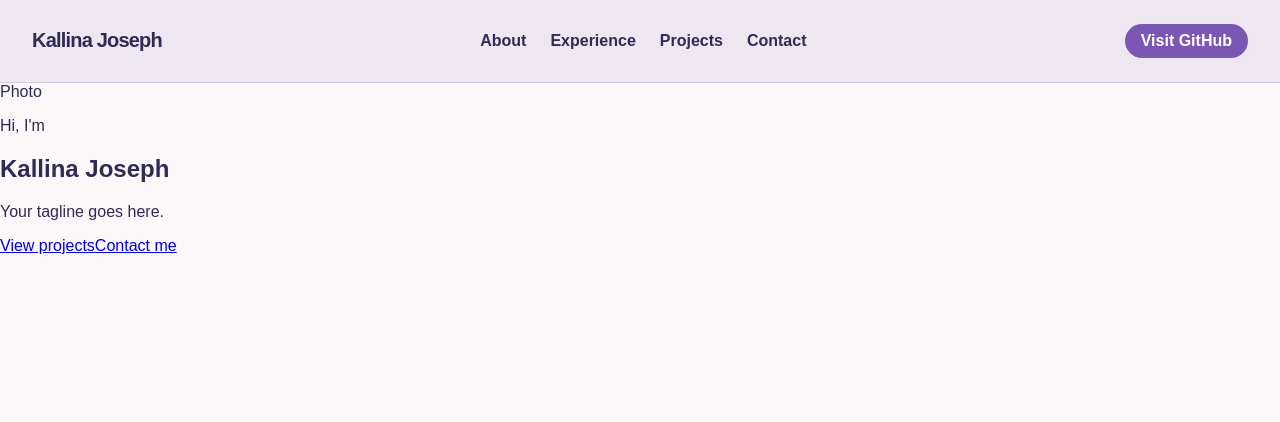
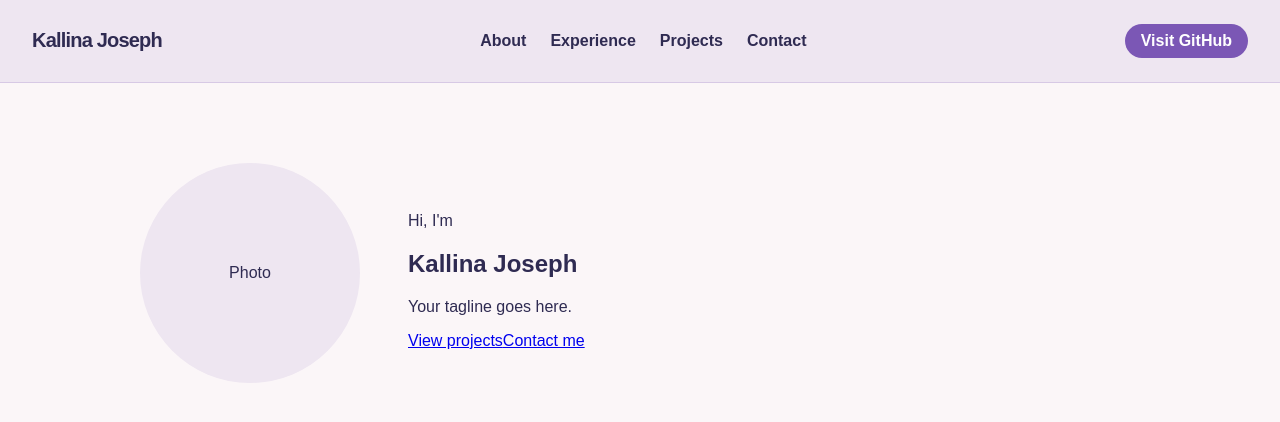
Before and after one commit to Kallina-source/portfolio-site, a React (Vite) app: page / in a window 1280 px wide. Shown: the top 422 px of the page. Built offline with nearby package versions, Linux system fonts and the light colour scheme.

Commit message:
Add hero section layout

```diff
--- a/src/App.jsx
+++ b/src/App.jsx
@@ -1,5 +1,5 @@
 import Navbar from './components/Navbar'
-import Hero from './components/Hero'
+import Hero from './components/hero'
 
 function App() {
   return (
--- a/src/index.css
+++ b/src/index.css
@@ -62,3 +62,23 @@ background-color: color-mix(in srgb, var(--accent) 10%, var(--bg));
 .git:hover {
   background-color: var(--accent-dark);
 }
+
+.hero {
+  display: flex;
+  align-items: center;
+  gap: 3rem;
+  max-width: 1000px;
+  margin: 0 auto;
+  padding: 5rem 2rem;
+}
+
+.hero-photo {
+  width: 220px;
+  height: 220px;
+  flex-shrink: 0;
+  border-radius: 50%;
+  background-color: color-mix(in srgb, var(--accent) 10%, var(--bg));
+  display: flex;
+  align-items: center;
+  justify-content: center;
+}
```
